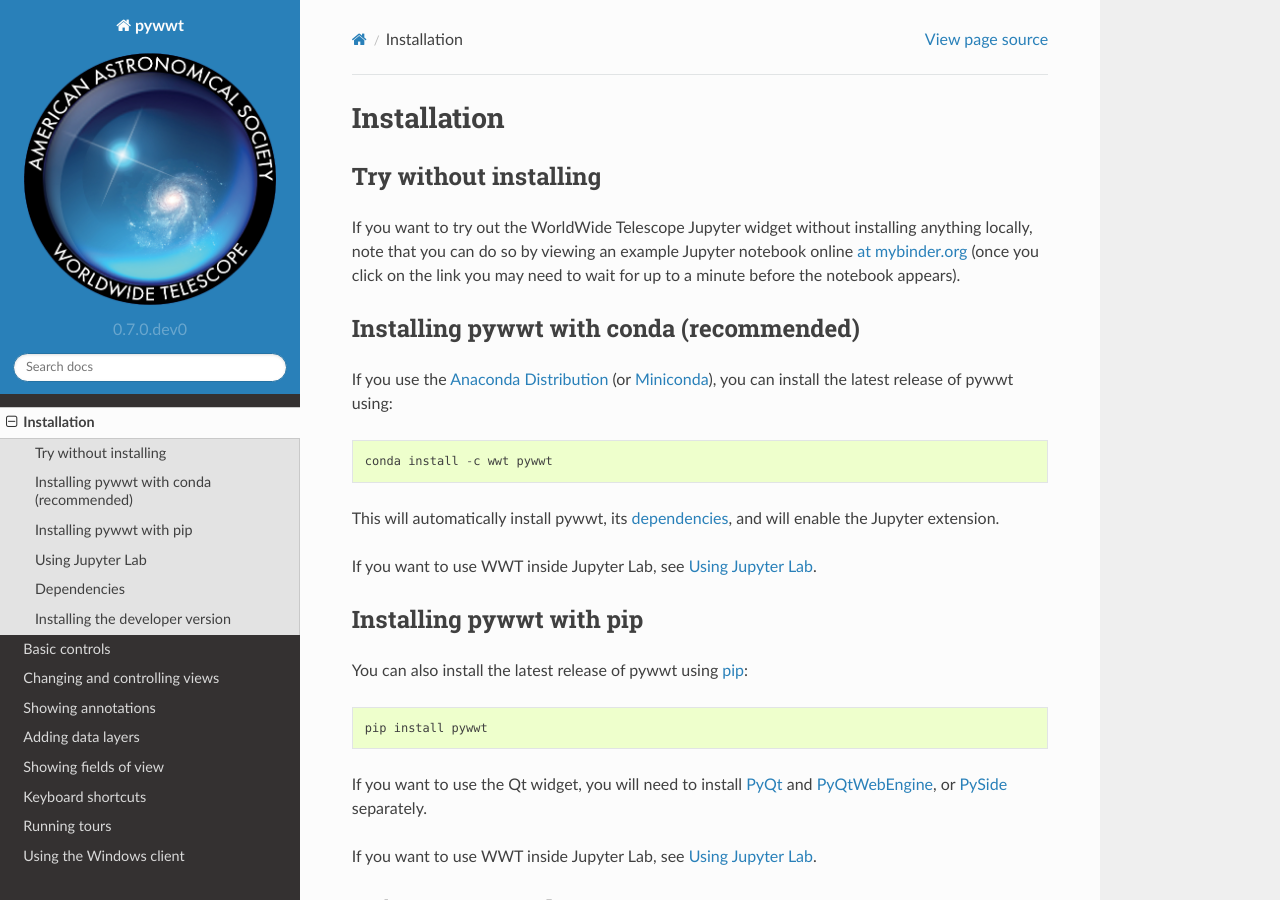
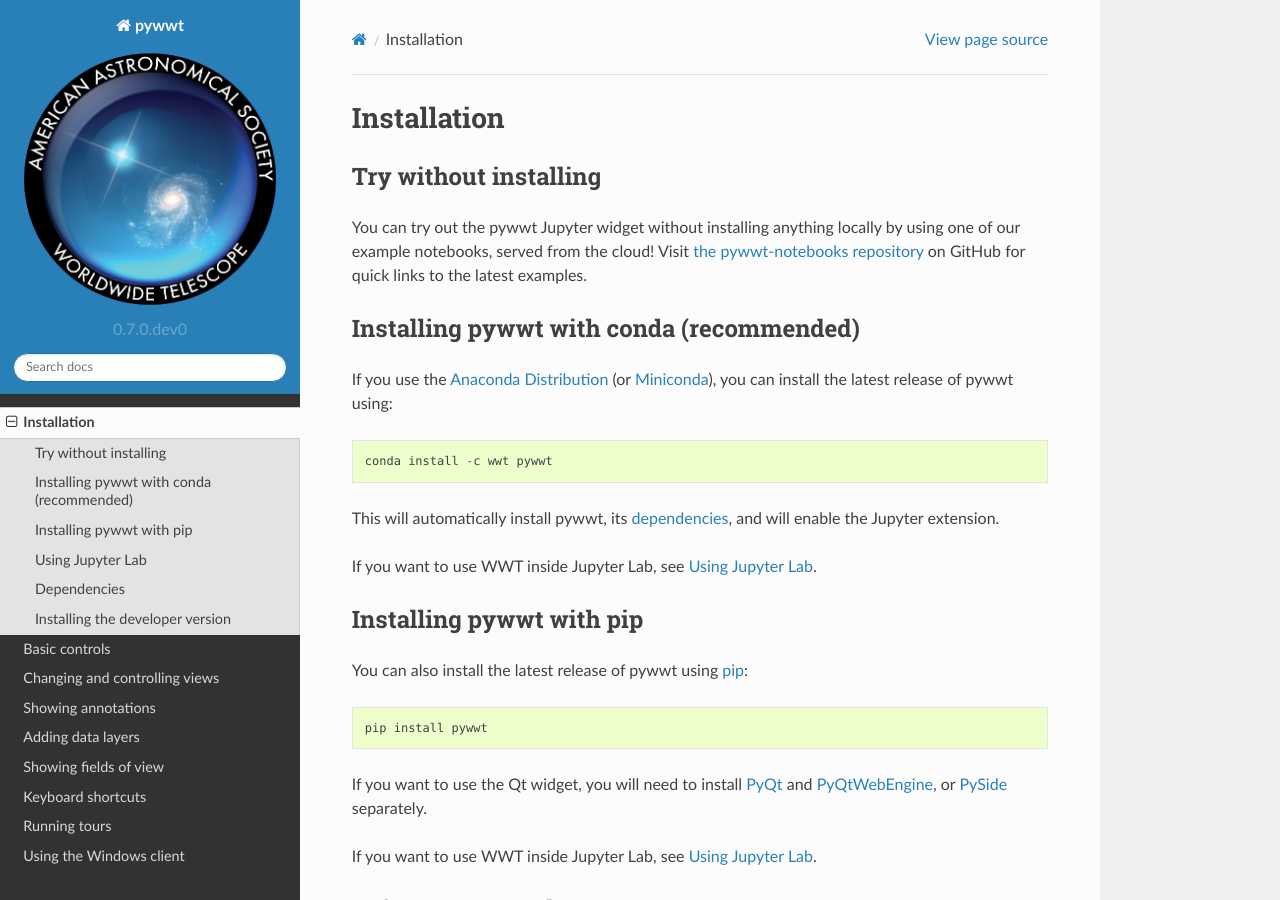
Before and after one commit to WorldWideTelescope/pywwt, a Sphinx documentation site: the page built from docs/installation.rst, in a window 1280 px wide and 900 px high. Built offline with Sphinx 7.4.7 and the Read the Docs theme 2.0.0, drawn with Linux system fonts in a browser that asks for light colours; pages that are not in the unit, such as notebooks, are missing from menus.

Commit message:
docs/installation.rst: update Binder links here, too

```diff
--- a/docs/installation.rst
+++ b/docs/installation.rst
@@ -4,11 +4,12 @@
 Try without installing
 ----------------------
 
-If you want to try out the WorldWide Telescope Jupyter widget without installing
-anything locally, note that you can do so by viewing an example Jupyter notebook online
-`at mybinder.org <https://mybinder.org/v2/gh/WorldWideTelescope/pywwt-notebooks/master?filepath=basic.ipynb>`_
-(once you click on the link you may need to wait for up to a minute before
-the notebook appears).
+You can try out the pywwt Jupyter widget without installing anything locally
+by using one of our example notebooks, served from the cloud! Visit `the
+pywwt-notebooks repository`_ on GitHub for quick links to the latest examples.
+
+.. _the pywwt-notebooks repository: https://github.com/WorldWideTelescope/pywwt-notebooks#readme
+
 
 Installing pywwt with conda (recommended)
 -----------------------------------------
```
